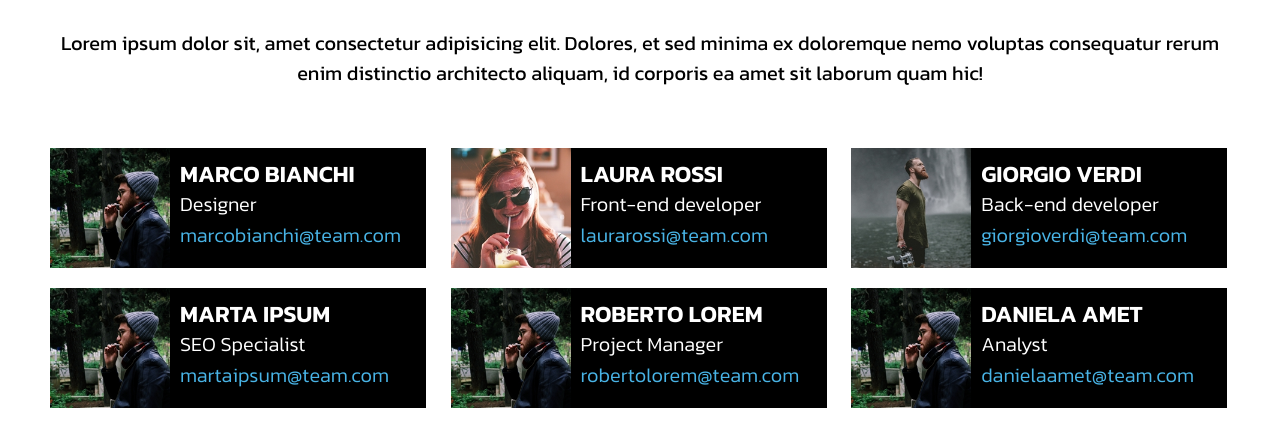
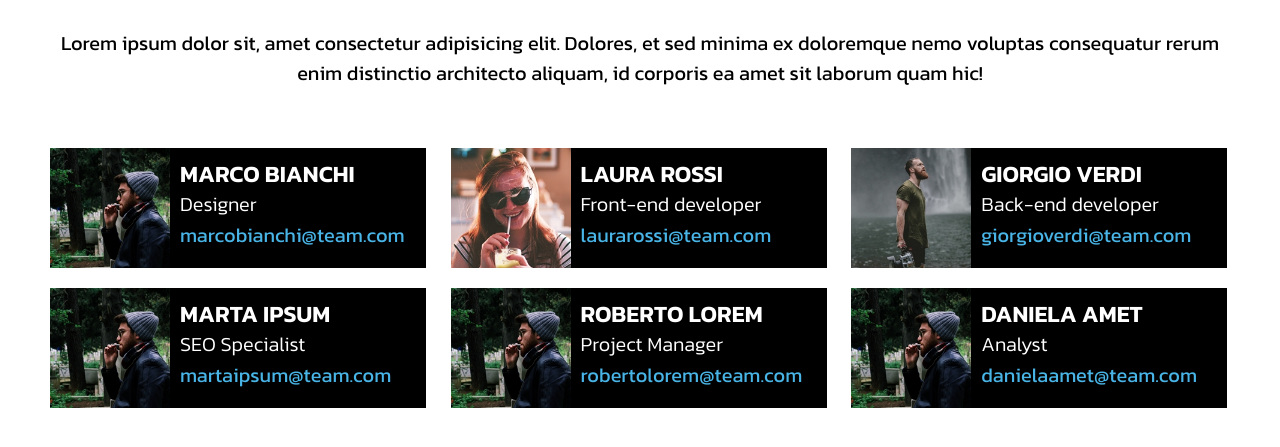
Before and after one commit to MatteoLucerni/html-css-float-cards, a plain HTML site: page index.html in a window 1280 px wide. Shown: the part 147-594 px from the top of the page. Drawn offline with Linux system fonts and the light colour scheme.

Commit message:
fixed mail links

```diff
--- a/css/style.css
+++ b/css/style.css
@@ -42,6 +42,11 @@ img{
     margin-right: 10px;
 }
 
+a{
+    color: #49b4e6;
+    text-decoration: none;
+}
+
 .info{
     line-height: 31px;
     padding-top: 10px;
--- a/index.html
+++ b/index.html
@@ -27,7 +27,7 @@
                     <div class="info">
                         <h3>MARCO BIANCHI</h3>
                         <span>Designer</span>
-                        <address>marcobianchi@team.com</address>
+                        <a href="mailto:marcobianchi@team.com">marcobianchi@team.com</a>
                     </div>
                 </div>
 
@@ -36,7 +36,7 @@
                     <div class="info">
                         <h3>LAURA ROSSI</h3>
                         <span>Front-end developer</span>
-                        <address>laurarossi@team.com</address>
+                        <a href="mailto:laurarossi@team.com">laurarossi@team.com</a>
                     </div>
                 </div>
 
@@ -45,7 +45,7 @@
                     <div class="info">
                         <h3>GIORGIO VERDI</h3>
                         <span>Back-end developer</span>
-                        <address>giorgioverdi@team.com</address>
+                        <a href="mailto:giorgioverdi@team.com">giorgioverdi@team.com</a>
                     </div>
                 </div>
 
@@ -54,7 +54,7 @@
                     <div class="info">
                         <h3>MARTA IPSUM</h3>
                         <span>SEO Specialist</span>
-                        <address>martaipsum@team.com</address>
+                        <a href="mailto:martaipsum@team.com">martaipsum@team.com</a>
                     </div>
                 </div>
 
@@ -63,7 +63,7 @@
                     <div class="info">
                         <h3>ROBERTO LOREM</h3>
                         <span>Project Manager</span>
-                        <address>robertolorem@team.com</address>
+                        <a href="mailto:robertolorem@team.com">robertolorem@team.com</a>
                     </div>
                 </div>
 
@@ -72,7 +72,7 @@
                     <div class="info">
                         <h3>DANIELA AMET</h3>
                         <span>Analyst</span>
-                        <address>danielaamet@team.com</address>
+                        <a href="mailto:danielaamet@team.com">danielaamet@team.com</a>
                     </div>
                 </div>
             </section>
```
